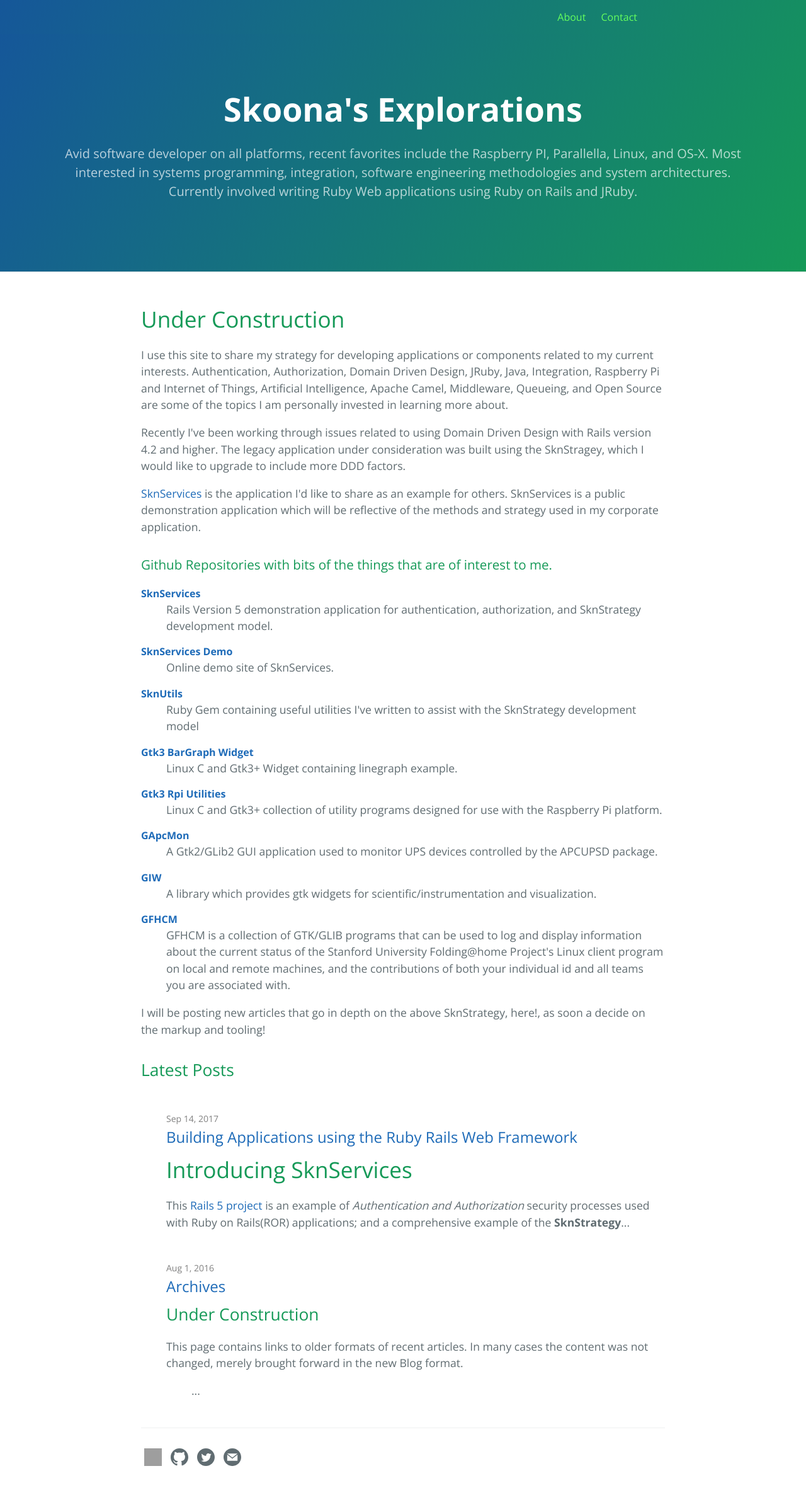
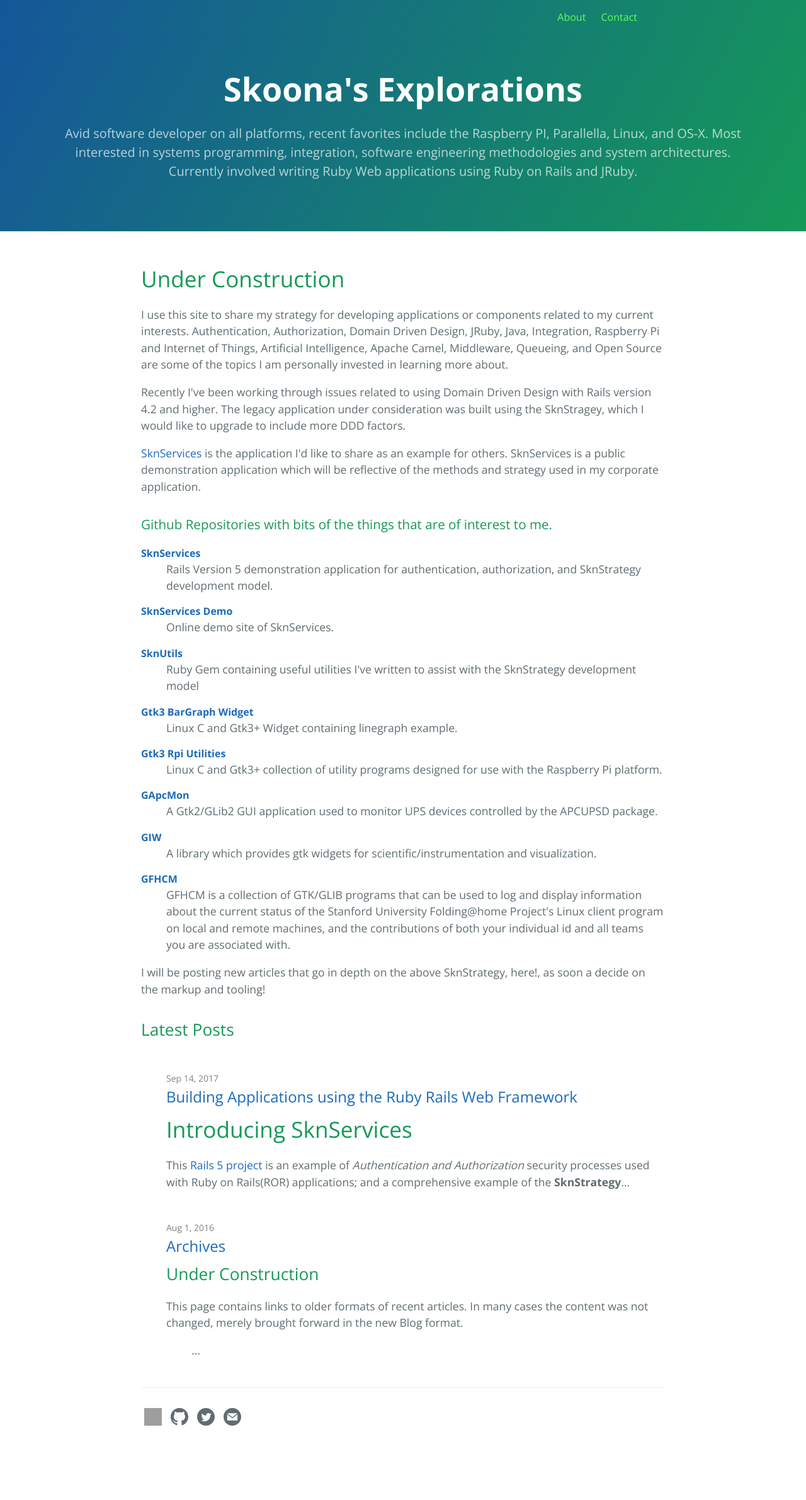
Before and after one commit to skoona/skoona.github.io, a Jekyll site: the page built from index.html, in a window 1280 px wide. Shown: the whole page at 63% size. Built offline with Jekyll 4.4.1, drawn with Linux system fonts in a browser that asks for light colours; comment, search, counter and statistics services are not loaded; after the commit the page ends 2317 px from its top, so only the background shows below that; grey boxes are pictures that could not be loaded.

Commit message:
Working for structure

```diff
--- a/_config.yml
+++ b/_config.yml
@@ -23,10 +23,6 @@ author:
 
 
 # Build settings
-header_pages:
-  - about.md
-  - contact.md
-
 markdown: kramdown
 theme:
 # theme: jekyll-theme-cayman-blog
--- a/_sass/jekyll-theme-cayman-blog.scss
+++ b/_sass/jekyll-theme-cayman-blog.scss
@@ -94,15 +94,15 @@ a {
   background-image: linear-gradient(120deg, $header-bg-color-secondary, $header-bg-color);
 
   @include large {
-    padding: 5rem 6rem;
+    padding: 3rem 6rem;
   }
 
   @include medium {
-    padding: 3rem 4rem;
+    padding: 2rem 4rem;
   }
 
   @include small {
-    padding: 2rem 1rem;
+    padding: 1rem 1rem;
   }
 }
 
```
